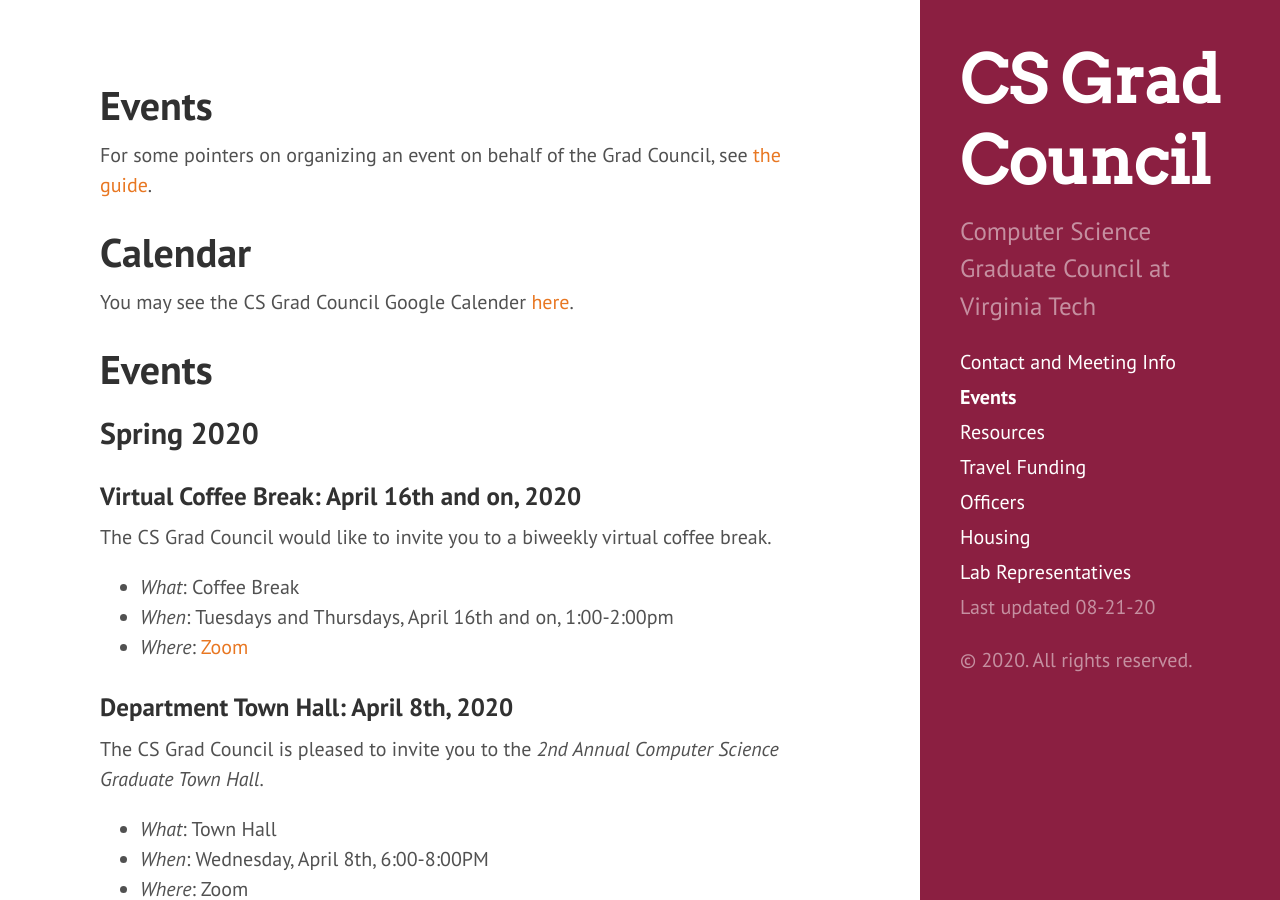
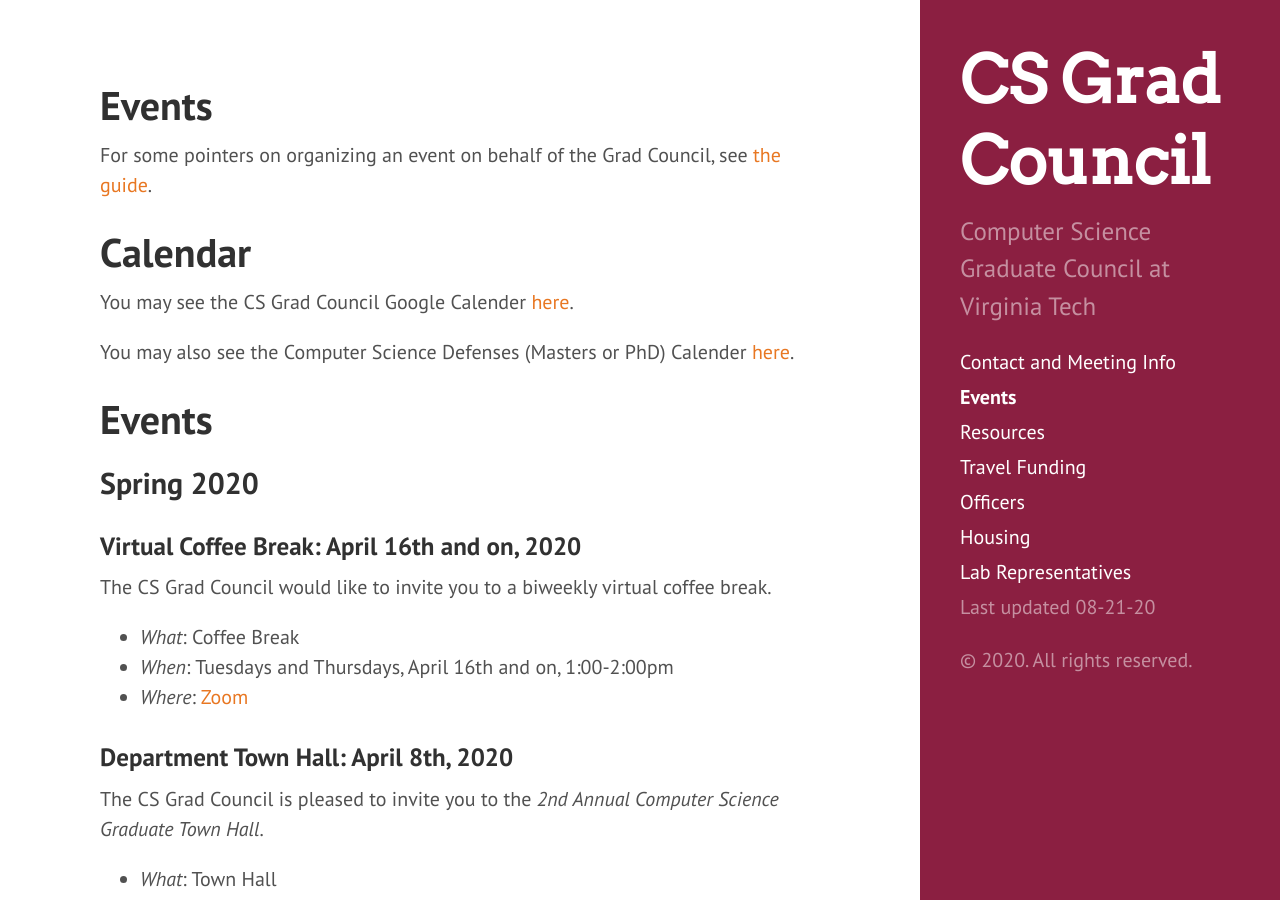
Before and after one commit to CSGraduateCouncil-VirginiaTech/csgc-website, a Jekyll site: the page built from events.md, in a window 1280 px wide and 900 px high. Built offline with Jekyll 4.4.1, drawn with Linux system fonts in a browser that asks for light colours.

Commit message:
Added Defense Calender
Added the Defense Calendar link from issue #87

```diff
--- a/events.md
+++ b/events.md
@@ -9,6 +9,8 @@ For some pointers on organizing an event on behalf of the Grad Council, see [the
 # Calendar
 
 You may see the CS Grad Council Google Calender [here](https://calendar.google.com/calendar?cid=dnQuZWR1X240bnQ0aGdlNTBrdjdqajFjZDN1NzllaW1rQGdyb3VwLmNhbGVuZGFyLmdvb2dsZS5jb20).
+
+You may also see the Computer Science Defenses (Masters or PhD) Calender [here](https://calendar.google.com/calendar?cid=Y184b2dhNHRtdXNzbjcydXRnM3ViYzRmcXZ2a0Bncm91cC5jYWxlbmRhci5nb29nbGUuY29t).
 
 # Events
 
```
